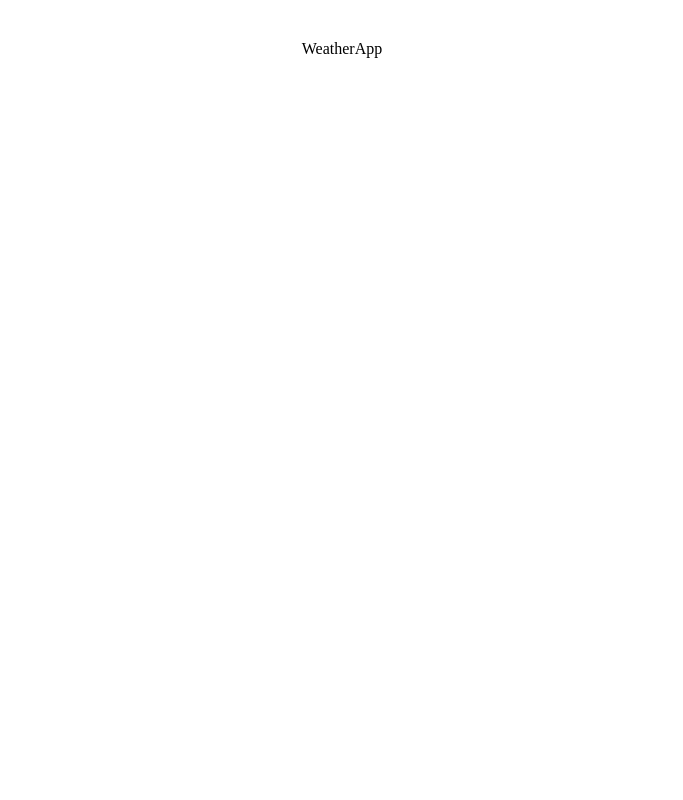
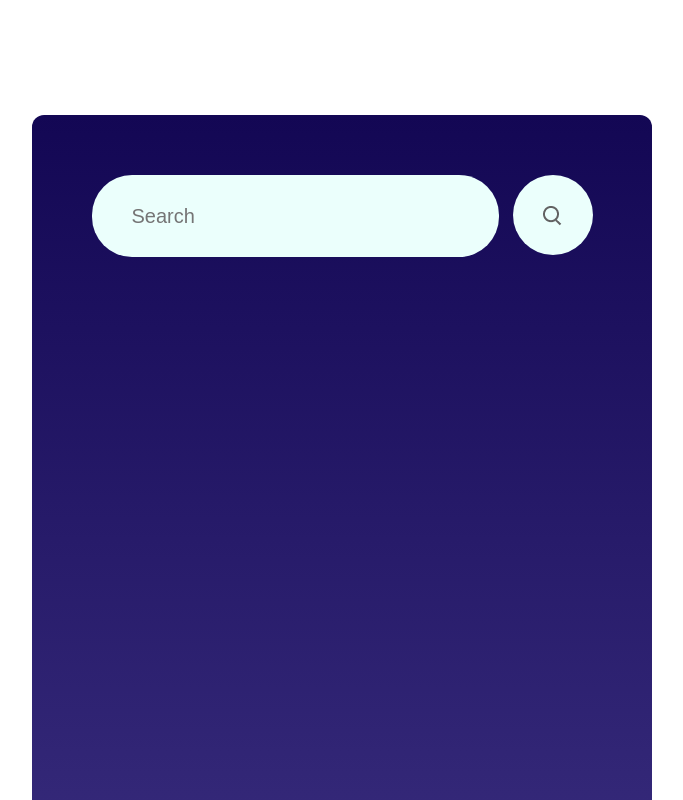
Before and after one commit to randilt/Weather-App, a React (Vite) app: page / in a window 1280 px wide. Shown: the top 800 px of the page, without its empty margins (298-981 px from the left). Built offline with nearby package versions, Linux system fonts and the light colour scheme.

Commit message:
Create input field and search icon

```diff
--- a/src/components/weatherApp/WeatherApp.css
+++ b/src/components/weatherApp/WeatherApp.css
@@ -0,0 +1,38 @@
+.container {
+  width: 620px;
+  height: 850px;
+  margin: auto;
+  margin-top: 75px;
+  border-radius: 12px;
+  background-image: linear-gradient(180deg, #130754 0%, #3b2f80 100%);
+}
+
+.top-bar {
+  display: flex;
+  justify-content: center;
+  gap: 14px;
+  padding-top: 60px;
+}
+.top-bar input {
+  display: flex;
+  width: 365px;
+  height: 80px;
+  background: #ebfffc;
+  border: none;
+  outline: none;
+  border-radius: 40px;
+  padding-left: 40px;
+  color: #626262;
+  font-size: 20px;
+  font-weight: 400;
+}
+.search-icon {
+  display: flex;
+  justify-content: center;
+  align-items: center;
+  width: 80px;
+  height: 80px;
+  background: #ebfffc;
+  border-radius: 50%;
+  cursor: pointer;
+}
--- a/src/components/weatherApp/WeatherApp.jsx
+++ b/src/components/weatherApp/WeatherApp.jsx
@@ -9,7 +9,16 @@
 import clearIcon from "../assets/clear.png";
 
 const WeatherApp = () => {
-  return <div>WeatherApp</div>;
+  return (
+    <div className="container">
+      <div className="top-bar">
+        <input type="text" className="cityInput" placeholder="Search" />
+        <div className="search-icon">
+          <img src={searchIcon} alt="" />
+        </div>
+      </div>
+    </div>
+  );
 };
 
 export default WeatherApp;
```
